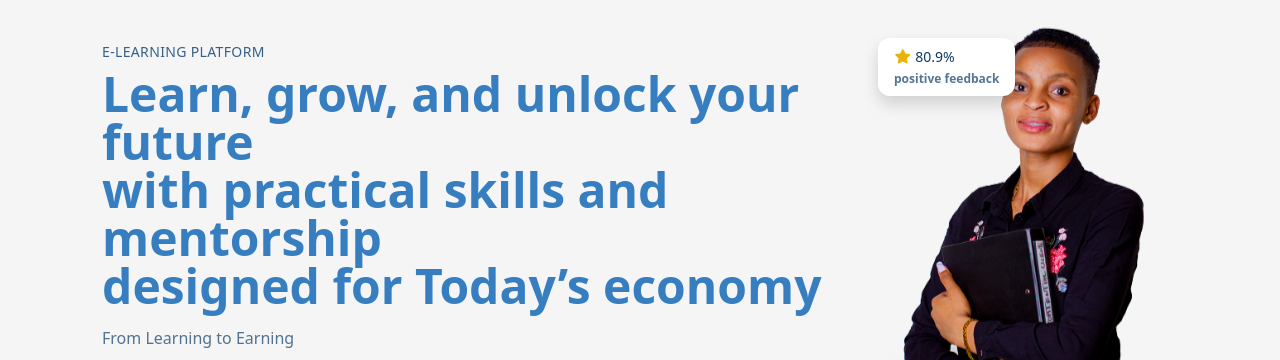
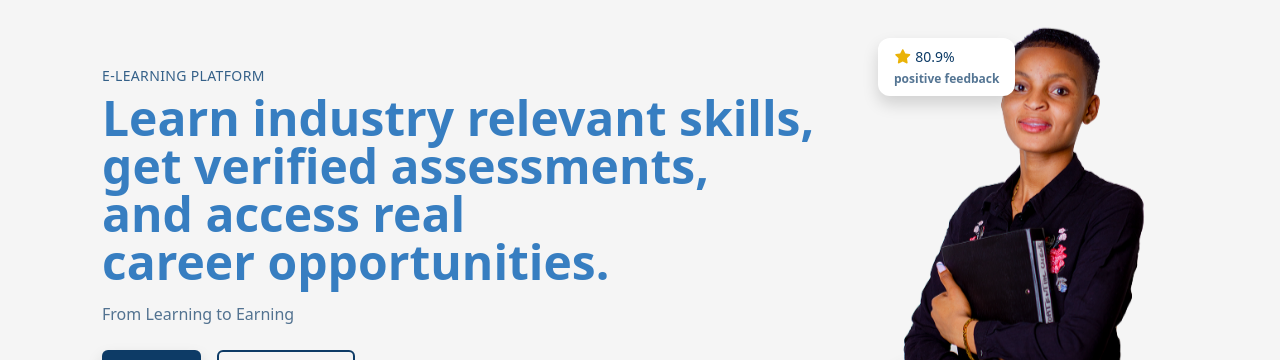
Before and after one commit to gidionmlay/elimu-space-v2, a React (Vite) app in the folder elimu-connect-learn-main/: page /about in a window 1280 px wide. Shown: the part 135-495 px from the top of the page. Built offline with nearby package versions, Linux system fonts and the light colour scheme; no server answers.

Commit message:
hero description

```diff
--- a/elimu-connect-learn-main/src/components/HeaderHero.tsx
+++ b/elimu-connect-learn-main/src/components/HeaderHero.tsx
@@ -142,7 +142,7 @@ const HeaderHero: React.FC<HeaderHeroProps> = ({ showCourseSearch = true, showHe
             <div className="text-start animate__animated animate__fadeInLeft">
               <p className="uppercase tracking-wide text-sm mb-2 text-[#043b6d] opacity-80">E-learning Platform</p>
               <h1 className="fw-bold text-3xl md:text-5xl mb-3 leading-tight text-[#377ec1]">
-                Learn, grow, and unlock your future<br/>with practical skills and mentorship<br/> designed for Today’s economy
+               Learn industry relevant skills, <br/>get verified assessments,<br/>and access real career opportunities.
               </h1>
               <p className="text-[#0D3B66] opacity-70 mb-4">
                 From Learning to Earning
```
